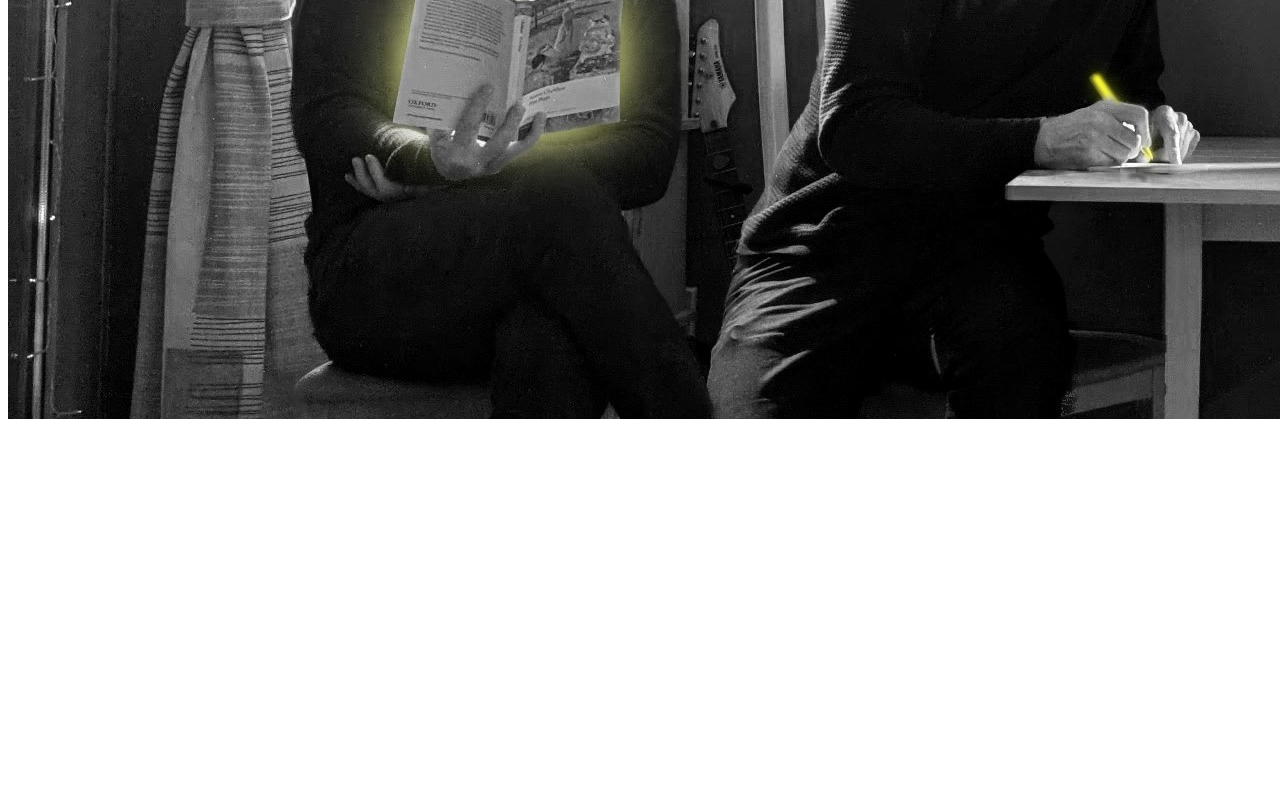
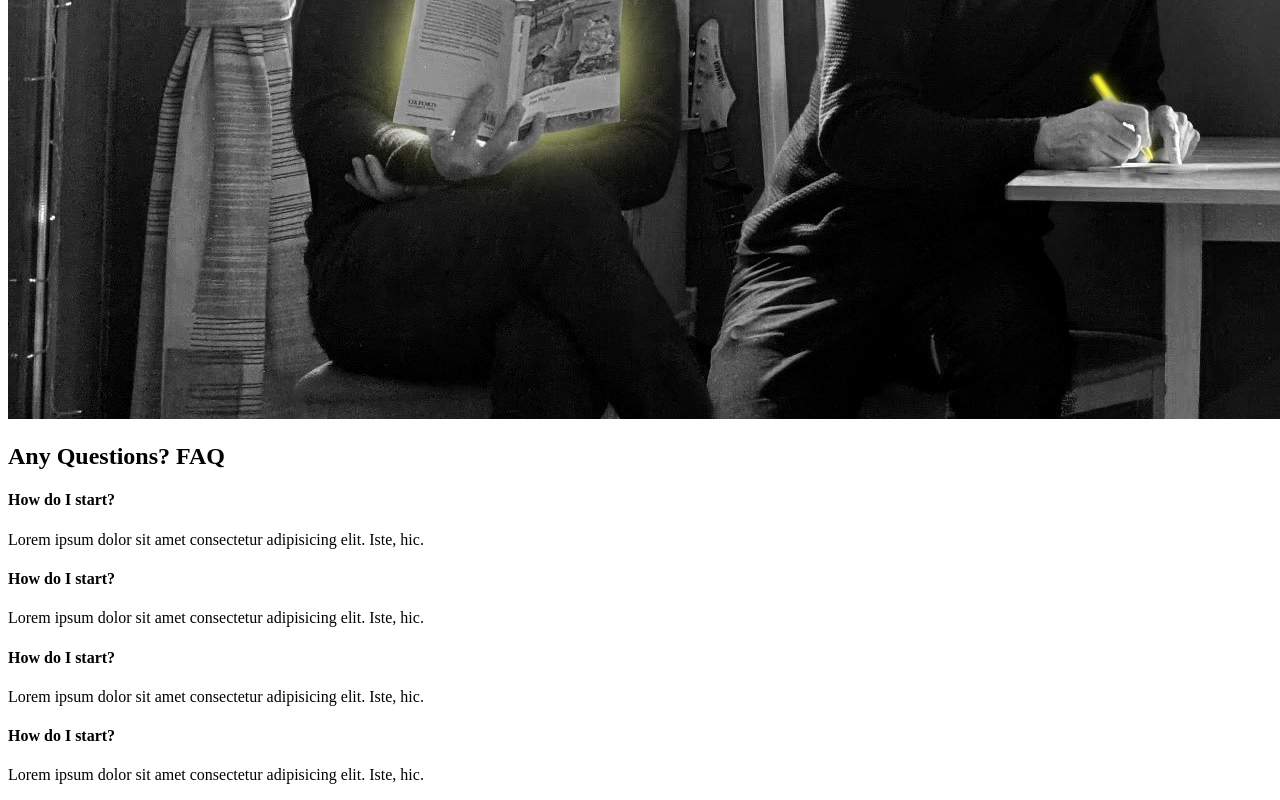
Before and after one commit to Sean-Mc-Mahon/Sean_McMahon-Portfolio, a React (Create React App) app: page / in a window 1280 px wide. Shown: the part 3060-3860 px from the top of the page. Before the commit the page ends 3491 px from the top, so only its background shows below. Built offline with nearby package versions, Linux system fonts and the light colour scheme.

Commit message:
faq section added

```diff
--- a/src/App.js
+++ b/src/App.js
@@ -4,7 +4,7 @@ import AboutUs from "./pages/AboutUs";
 function App() {
   return (
     <div className="App">
-      <AboutUs/>
+      <AboutUs />
     </div>
   );
 }
--- /dev/null
+++ b/src/components/FaqSection.js
@@ -0,0 +1,45 @@
+import React from "react";
+
+const FaqSection = () => {
+  return (
+    <div className="faq">
+      <h2>
+        Any Questions? <span>FAQ</span>
+      </h2>
+      <div className="question">
+        <h4>How do I start?</h4>
+        <div className="answer">
+          <p>
+            Lorem ipsum dolor sit amet consectetur adipisicing elit. Iste, hic.
+          </p>
+        </div>
+      </div>
+      <div className="question">
+        <h4>How do I start?</h4>
+        <div className="answer">
+          <p>
+            Lorem ipsum dolor sit amet consectetur adipisicing elit. Iste, hic.
+          </p>
+        </div>
+      </div>
+      <div className="question">
+        <h4>How do I start?</h4>
+        <div className="answer">
+          <p>
+            Lorem ipsum dolor sit amet consectetur adipisicing elit. Iste, hic.
+          </p>
+        </div>
+      </div>
+      <div className="question">
+        <h4>How do I start?</h4>
+        <div className="answer">
+          <p>
+            Lorem ipsum dolor sit amet consectetur adipisicing elit. Iste, hic.
+          </p>
+        </div>
+      </div>
+    </div>
+  );
+};
+
+export default FaqSection;
--- a/src/pages/AboutUs.js
+++ b/src/pages/AboutUs.js
@@ -1,15 +1,17 @@
-import React from 'react'
+import React from "react";
 //Page Components
-import AboutSection from '../components/AboutSection'
-import ServiceSection from '../components/ServicesSection'
+import AboutSection from "../components/AboutSection";
+import ServiceSection from "../components/ServicesSection";
+import FaqSection from "../components/FaqSection";
 
 const AboutUs = () => {
-    return (
+  return (
     <>
-        <AboutSection />
-        <ServiceSection/>
+      <AboutSection />
+      <ServiceSection />
+      <FaqSection />
     </>
-    )
+  );
 };
 
-export default  AboutUs;
+export default AboutUs;
```
Also changed, not shown: src/components/ServicesSection.js (+31 -11 lines).
